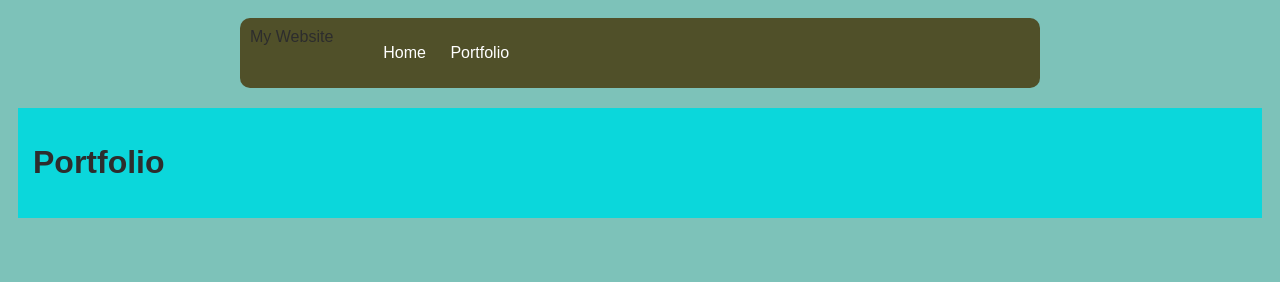
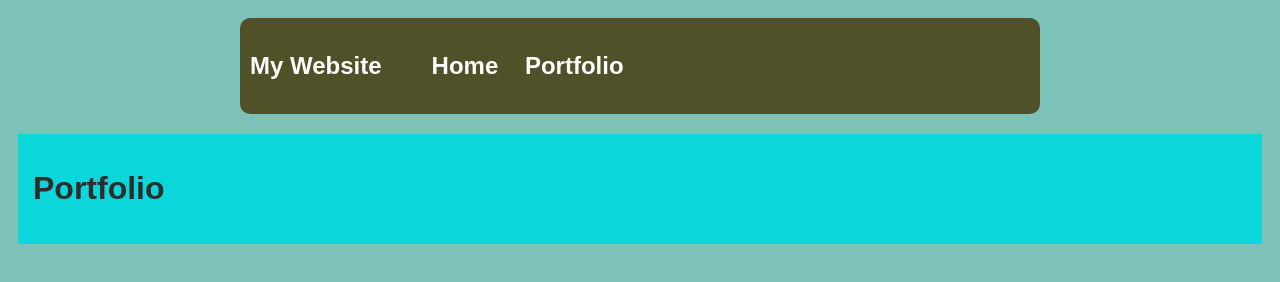
Before and after one commit to Rogersiver/rogersiver.github.io, a plain HTML site: page portfolio.html in a window 1280 px wide. Drawn offline with nearby package versions, Linux system fonts and the light colour scheme; no server answers.

Commit message:
change portfolio.gml title

```diff
--- a/portfolio.html
+++ b/portfolio.html
@@ -89,7 +89,7 @@
     <body>
       <div id="all-contents">
         <nav>
-            <header>My Website</header>
+            <h1>My Website</1>
             <ul>
                 <li><a href="index.html">Home</a>
                 </li>
```
